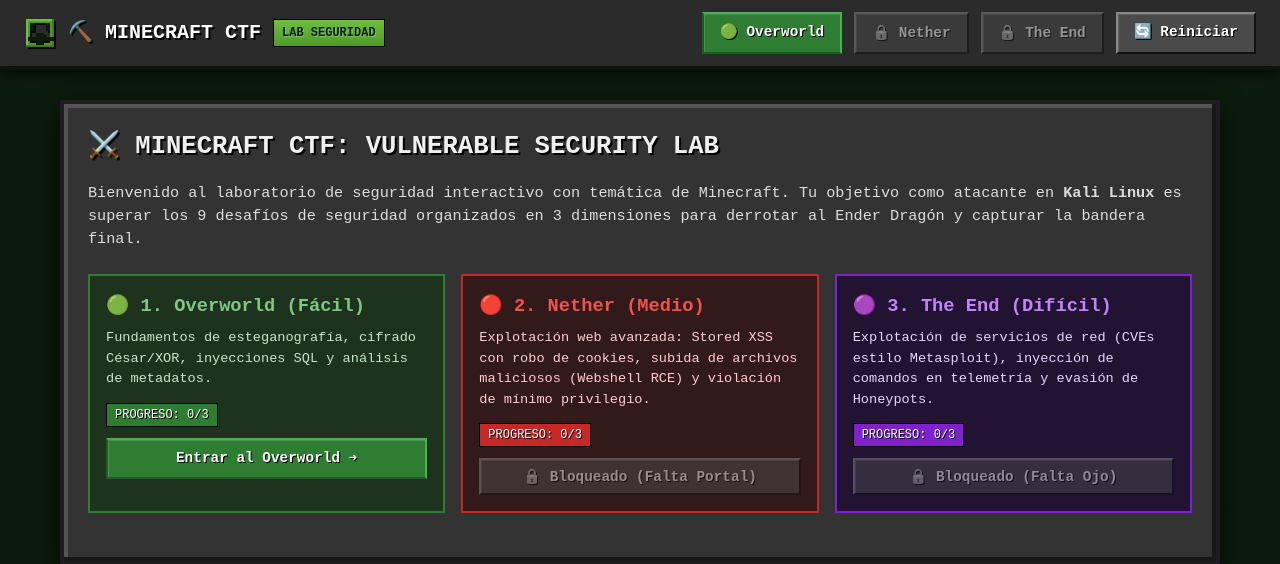
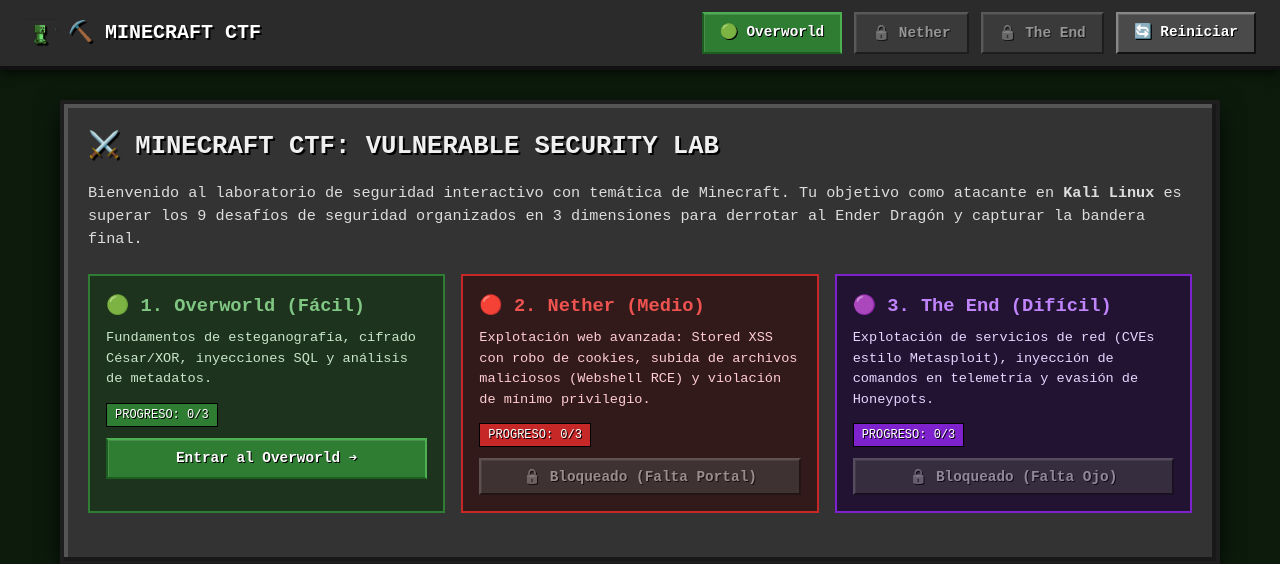
Before and after one commit to martindaniel77/MINECRAFT_Bandera, a Flask app: page / in a window 1280 px wide. Shown: the top 564 px of the page. Run offline with Flask 3, Linux system fonts and the light colour scheme; data that the repository does not hold is empty; some libraries are stand-ins or nearby versions.

Commit message:
Seactualizo parte visual como el logito de creeper

```diff
--- a/MINECRAFT/app/app.py
+++ b/MINECRAFT/app/app.py
@@ -16,6 +16,18 @@
 app.config['UPLOAD_FOLDER'] = UPLOAD_FOLDER
 app.config['MAX_CONTENT_LENGTH'] = 2 * 1024 * 1024
 app.config['SEND_FILE_MAX_AGE_DEFAULT'] = 3600
+
+@app.context_processor
+def inject_brand_logo():
+    """
+    Logo de la cabecera: app/static/img/logo_creeper.<ext>.
+    El asset va versionado en el repo, asi que normalmente siempre existe; si
+    faltara, se omite la imagen en vez de dejar un <img> roto.
+    """
+    for ext in ('png', 'webp', 'jpg', 'jpeg', 'svg', 'gif'):
+        if os.path.exists(os.path.join(app.static_folder, 'img', f'logo_creeper.{ext}')):
+            return {'logo_src': f'img/logo_creeper.{ext}'}
+    return {'logo_src': None}
 
 # ------------------------------------------------------------------------------
 # DICCIONARIO OFICIAL DE BANDERAS DEL CTF
--- a/MINECRAFT/app/init_assets.py
+++ b/MINECRAFT/app/init_assets.py
@@ -145,12 +145,6 @@
             <path fill="#4a044e" d="M12 8h4v2h-4zM8 12h4v2H8zM20 16h4v4h-4zM10 20h4v2h-4z"/>
             <path fill="#c026d3" d="M14 10h2v2h-2zM10 14h2v2h-2zM22 18h2v2h-2z"/>
         </svg>''',
-        'creeper.svg': '''<svg xmlns="http://www.w3.org/2000/svg" viewBox="0 0 16 16" width="48" height="48" shape-rendering="crispEdges">
-            <path fill="#4f9a2a" d="M1 1h14v2H1zM1 13h14v2H1zM1 1h2v14H1zM13 1h2v14h-2z"/>
-            <path fill="#6fbf3f" d="M1 1h14v1H1zM1 1h1v14H1z"/>
-            <path fill="#3d7a20" d="M1 14h14v1H1zM14 1h1v14h-1z"/>
-            <path fill="#0d1a08" d="M3 3h2v1h-2zM11 3h2v1h-2zM3 4h2v1h-2zM11 4h2v1h-2zM3 5h2v1h-2zM11 5h2v1h-2zM3 6h2v1h-2zM11 6h2v1h-2zM6 8h4v1h-4zM6 9h4v1h-4zM2 10h13v1h-13zM2 11h13v1h-13zM6 12h4v1h-4zM6 13h4v1h-4z"/>
-        </svg>''',
         'heart.svg': '''<svg xmlns="http://www.w3.org/2000/svg" viewBox="0 0 16 16" width="24" height="24" shape-rendering="crispEdges">
             <path fill="#000" d="M2 1h4v1h4V1h4v1h1v4h-1v2h-1v2h-2v2h-2v2H7v-2H5v-2H3V8H2V6H1V2h1z"/>
             <path fill="#e11d48" d="M2 2h3v1h1v2H2zM10 2h3v1h1v3h-1v1h-1v2h-2v2H7v-2H5V9H4V6h1V5h1V3h4z"/>
--- a/MINECRAFT/app/static/css/minecraft.css
+++ b/MINECRAFT/app/static/css/minecraft.css
@@ -169,28 +169,20 @@
   text-transform: uppercase;
 }
 
-/* Badge del laboratorio: verde creeper en vez del verde plano */
-.mc-badge-lab {
-  background: linear-gradient(180deg, #6fbf3f 0%, #4f9a2a 100%);
-  color: #06210a;
-  text-shadow: 1px 1px 0 rgba(255, 255, 255, 0.25);
-}
-
 /* Cabeza de creeper junto al logo de la barra superior */
 .mc-logo-creeper {
   width: 32px;
   height: 32px;
-  image-rendering: pixelated;
+  /* Suavizado: el logo propio es una imagen raster de alta resolucion y
+     con "pixelated" el reescalado a 32px producia aliasing duro. */
+  image-rendering: auto;
   filter: drop-shadow(2px 2px 0 rgba(0, 0, 0, 0.85));
   flex-shrink: 0;
+  transition: transform 0.15s ease;
 }
 
 .mc-logo:hover .mc-logo-creeper {
   transform: scale(1.12);
-}
-
-.mc-logo-creeper {
-  transition: transform 0.15s ease;
 }
 
 @media (prefers-reduced-motion: reduce) {
--- a/MINECRAFT/app/templates/base.html
+++ b/MINECRAFT/app/templates/base.html
@@ -11,9 +11,8 @@
   <!-- Barra de Navegación Superior -->
   <header class="mc-navbar">
     <a href="{{ url_for('index') }}" class="mc-logo">
-      <img src="{{ url_for('static', filename='img/creeper.svg') }}" class="mc-logo-creeper" alt="Creeper">
+      {% if logo_src %}<img src="{{ url_for('static', filename=logo_src) }}" class="mc-logo-creeper" alt="Creeper">{% endif %}
       <span>⛏️ MINECRAFT CTF</span>
-      <span class="mc-badge mc-badge-lab">LAB SEGURIDAD</span>
     </a>
     <nav class="mc-nav-links">
       <a href="{{ url_for('overworld_view') }}" class="mc-btn mc-btn-green {% if current_dimension == 'overworld' %}active{% endif %}">
```
Also changed, not shown: MINECRAFT/app/static/img/logo_creeper.png (added), 1 other file.
